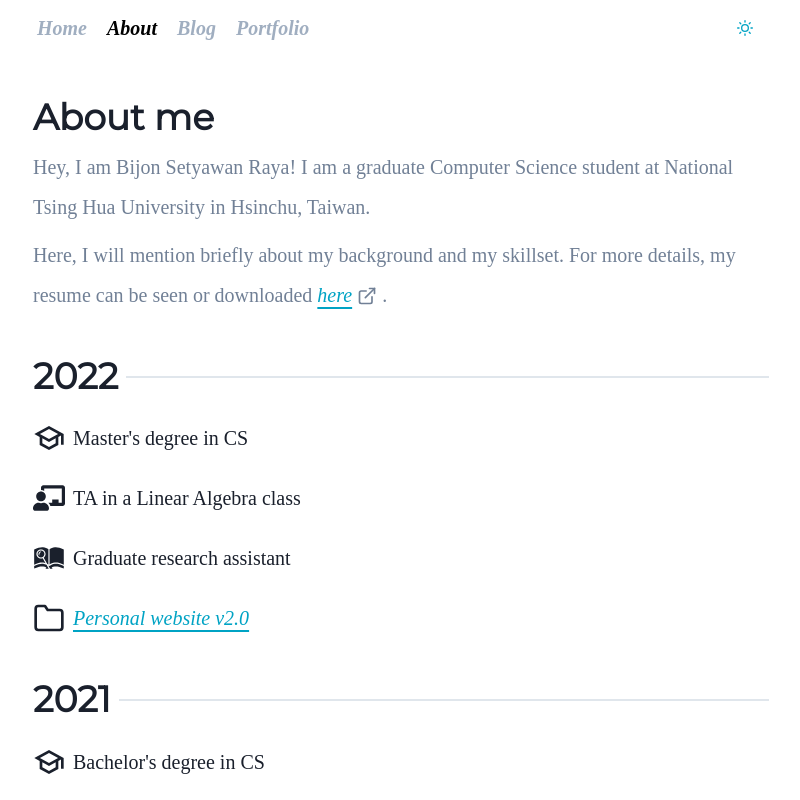
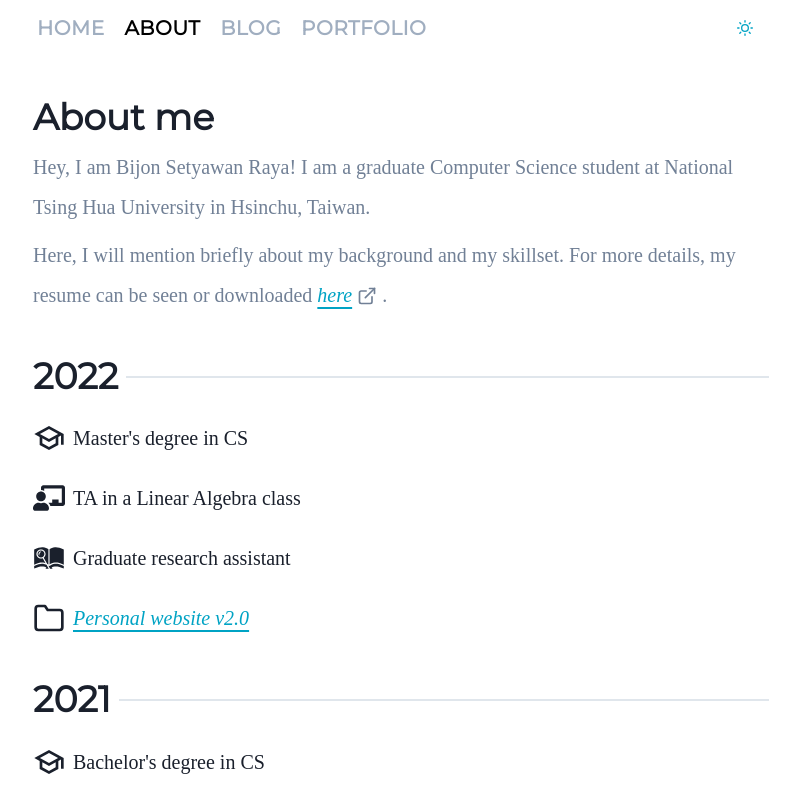
Before and after one commit to bsraya/bsraya, a Next.js app: page /about in a window 1280 px wide. Shown: the top 800 px of the page, without its empty margins (239-1039 px from the left). Built offline with nearby package versions, Linux system fonts and the light colour scheme; a small style sheet from the web is missing; a web font is replaced by a local one.

Commit message:
style: italize links

```diff
--- a/components/Blog/MDXComponent.tsx
+++ b/components/Blog/MDXComponent.tsx
@@ -40,6 +40,8 @@ const CustomLink = (props: any) => {
                     _dark={{
                         color: "light"
                     }}
+                    // text set to not italic
+                    fontStyle="normal"
                 />
             </NextLink>
         );
--- a/components/Navigation/Bar.tsx
+++ b/components/Navigation/Bar.tsx
@@ -30,6 +30,7 @@ export default function Navigation(): JSX.Element {
                 maxW="container.md"
                 align="center"
                 mx="auto"
+                fontFamily="heading"
             >
                 {
                     isDesktop ? (
--- a/components/Navigation/Link.tsx
+++ b/components/Navigation/Link.tsx
@@ -20,9 +20,14 @@ export default function Navlink ({ href, children }: { href: string, children: R
                 mr={5}
                 variant="ghost"
                 fontWeight="semibold"
+                fontStyle="normal"
                 color={isActive ? 'black' : 'gray.400'}
                 _hover={{ color: 'black' }}
                 _active={{ color: 'black' }}
+                // all letters capitalized
+                textTransform="uppercase"
+                // distance between letters
+                letterSpacing="wide"
                 _dark={{
                     color: isActive ? 'white' : 'gray.400',
                     '&:hover': {
```
Also changed, not shown: components/Blog/Series.tsx (+9 -5 lines).
